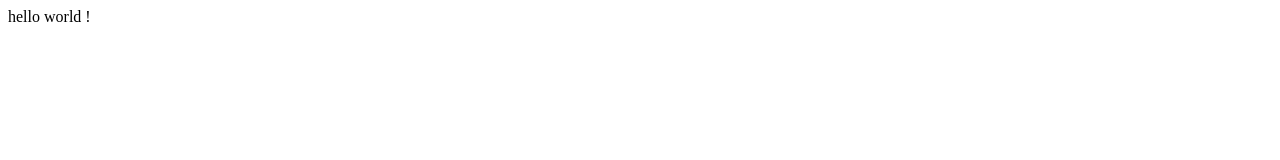
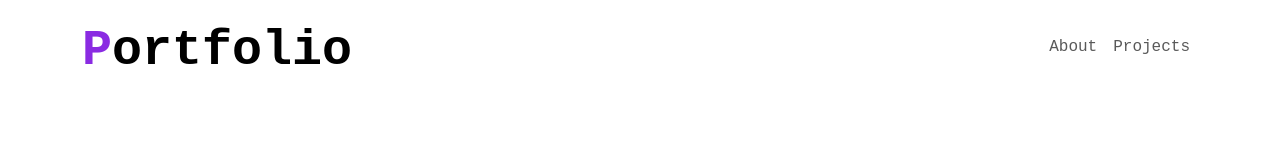
Before and after one commit to jynx330/Introduct, a plain HTML site: page main.html in a window 1280 px wide. Drawn offline with nearby package versions, Linux system fonts and the light colour scheme.

Commit message:
Added Nav Bar, Styles, and images

```diff
--- a/main.html
+++ b/main.html
@@ -1 +1,41 @@
-hello world !
+<!DOCTYPE html>
+<html lang="en"></html>
+
+<head>
+    <meta charset="utf-8">
+    <meta name="viewport" content="width=device-width, initial-scale">
+
+    <link rel="icon" type="image/png" href="img/techis-logo.png">
+    <link href="https://cdn.jsdelivr.net/npm/bootstrap@5.3.2/dist/css/bootstrap.min.css" rel="stylesheet" integrity="sha384-T3c6CoIi6uLrA9TneNEoa7RxnatzjcDSCmG1MXxSR1GAsXEV/Dwwykc2MPK8M2HN" crossorigin="anonymous">
+    <link rel="stylesheet" href="style.css">
+    <title>Introduct</title>
+</head>
+
+<body>
+
+
+
+    <nav class="navbar navbar-expand-lg bg-body-shadow-sm">
+        <div class="container">
+          <a class="navbar-brand" href="#"><span class="font-primary">P</span>ortfolio</a>
+          <button class="navbar-toggler" type="button" data-bs-toggle="collapse" data-bs-target="#navbarNav" aria-controls="navbarNav" aria-expanded="false" aria-label="Toggle navigation">
+            <span class="navbar-toggler-icon"></span>
+          </button>
+          <div class="collapse navbar-collapse" id="navbarNav">
+            <ul class="navbar-nav ms-auto mb-2">
+              <li class="nav-item">
+                <a class="nav-link font-black" href="#about">About</a>
+              </li>
+              <li class="nav-item">
+                <a class="nav-link font-black" href="#projects">Projects</a>
+              </li>
+
+            </ul>
+          </div>
+        </div>
+      </nav>
+
+    <script src="https://cdn.jsdelivr.net/npm/bootstrap@5.3.2/dist/js/bootstrap.bundle.min.js" integrity="sha384-C6RzsynM9kWDrMNeT87bh95OGNyZPhcTNXj1NW7RuBCsyN/o0jlpcV8Qyq46cDfL" crossorigin="anonymous"></script>
+</body>
+
+</html>
--- /dev/null
+++ b/style.css
@@ -0,0 +1,13 @@
+body{
+    font-family: monospace, sans-serif;
+
+}
+
+.font-primary{
+    color: blueviolet;
+}
+
+.navbar-brand{
+    font-size: 50px;
+    font-weight: bolder;
+}
```
Also changed, not shown: img/project-twitter.png (added), img/sample-woman.jpg (added), img/techis-logo.png (added), 1 other file.
